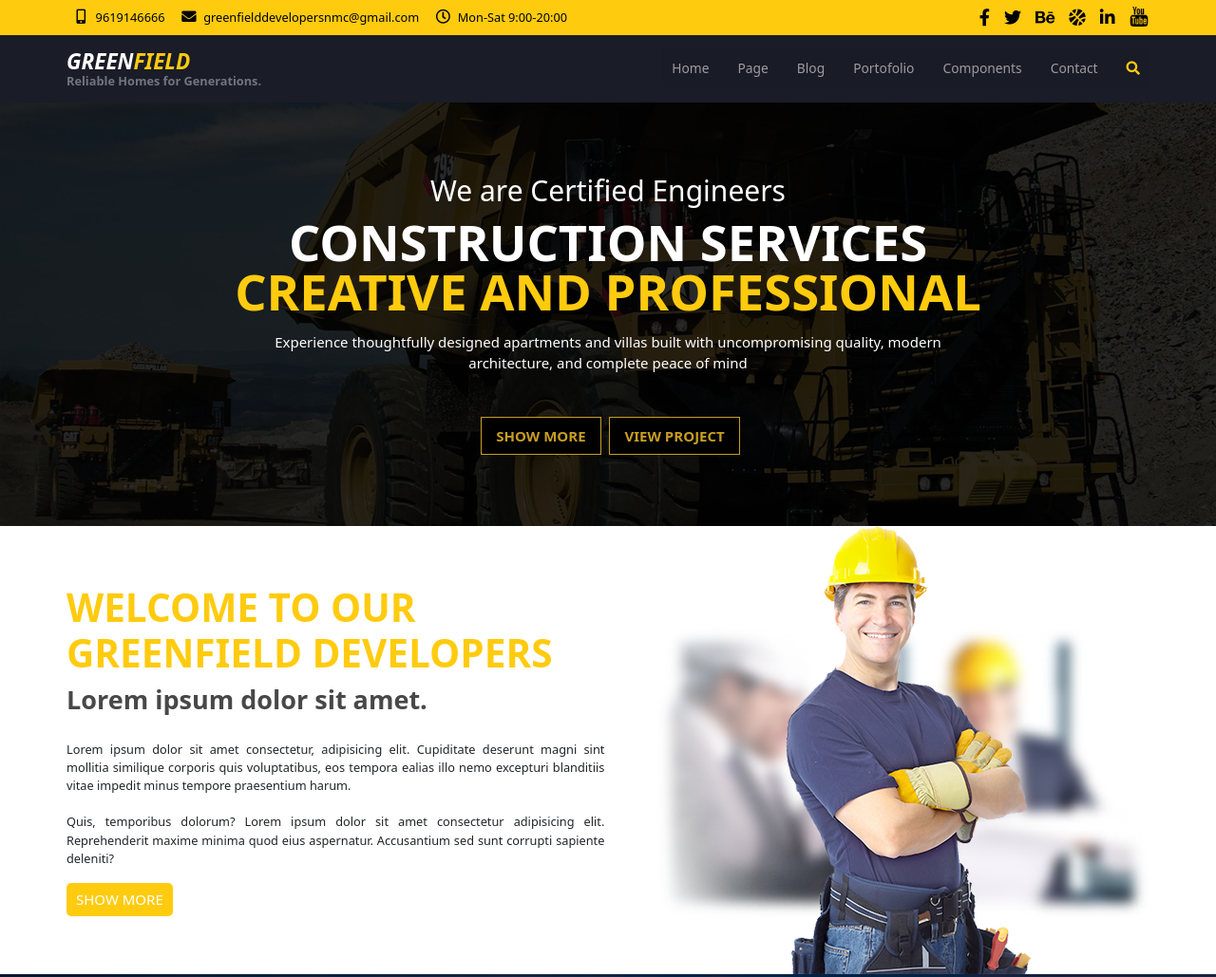
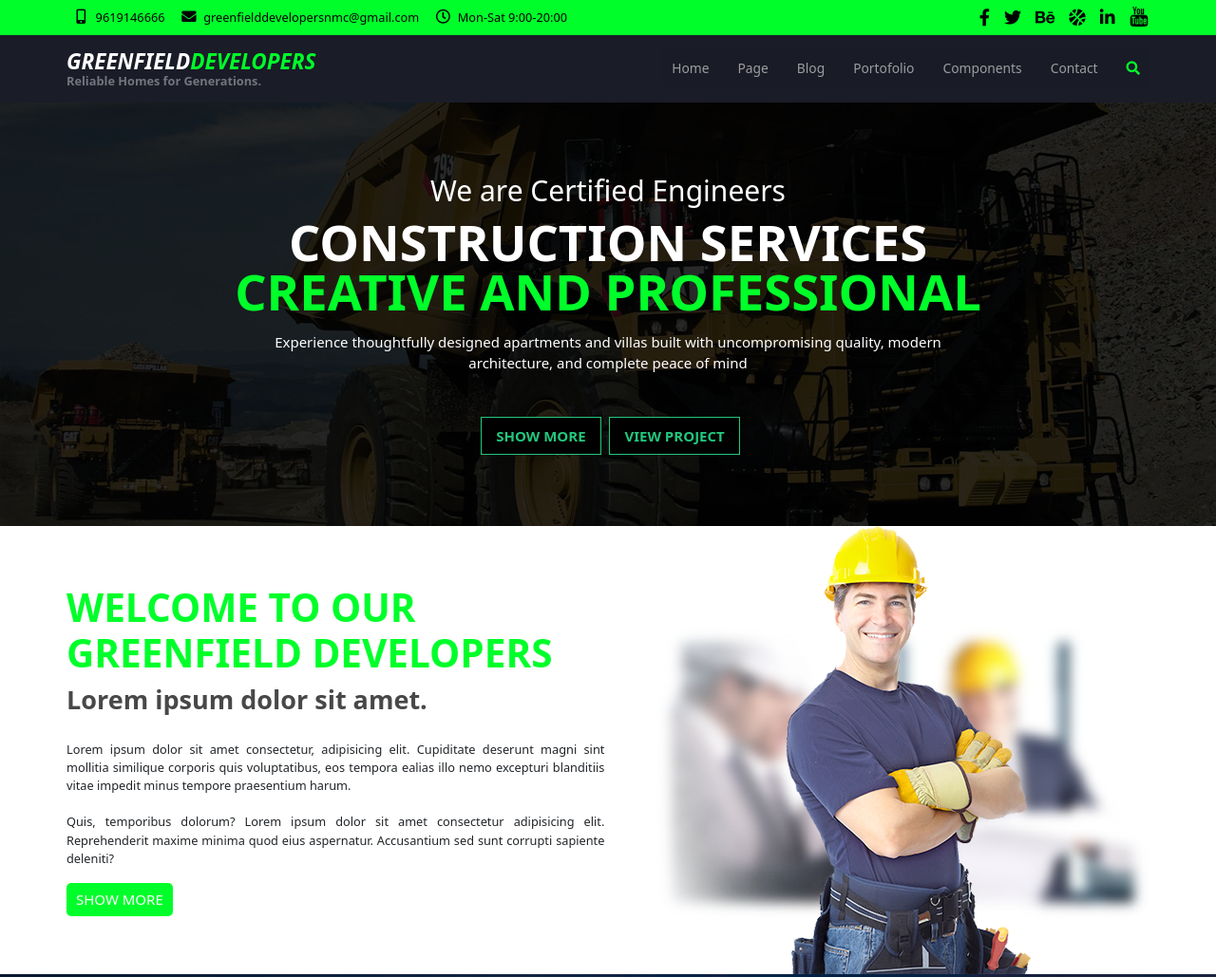
Before and after one commit to Narayana53/Greenfield-developers, a plain HTML site: page index.html in a window 1280 px wide. Shown: the top 1029 px of the page at 95% size. Drawn offline with Linux system fonts and the light colour scheme.

Commit message:
static website deployed

```diff
--- a/css/styles.css
+++ b/css/styles.css
@@ -18,9 +18,9 @@ html {
     --textaccent3: #484848;
     --txtaccent4: #000;
     --txtaccent5: #E5E5E5;
-    --haccent: #FFCB0F;
-    --haccent_withOpacity: rgba(255, 203, 15,0.6);
-    --haccent2: #C79E23;
+    --haccent: #00ff2a;
+    --haccent_withOpacity: rgba(0, 255, 68, 0.6);
+    --haccent2: #23c77d;
     --bgaccent: #1A1C27;
     --bgaccent_withOpacity: rgba(26, 28, 39,0.96);
 }
--- a/index.html
+++ b/index.html
@@ -35,7 +35,7 @@
             </div>
             <div class="container">
                 <h1>
-                    <span>GREEN</span>FIELD
+                    <span>GREENFIELD</span>DEVELOPERS
                     <p>Reliable Homes for Generations.</p>
                 </h1>
                 <label for="menu"><i class="fas fa-bars"></i></label>
@@ -266,7 +266,7 @@
     </section>
     <section id="sec-7">
         <div class="container">
-            <p>Copyright @2022 | Designed by <span>MNC Technologies</span></p>
+            <p>Copyright @2022 | Designed by <span>NMC Technologies</span></p>
         </div>
     </section>
 
```
